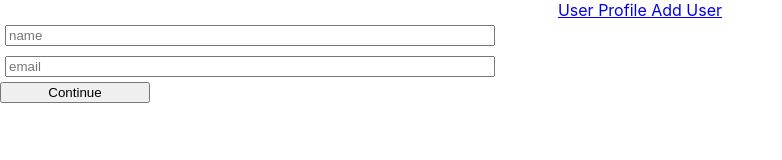
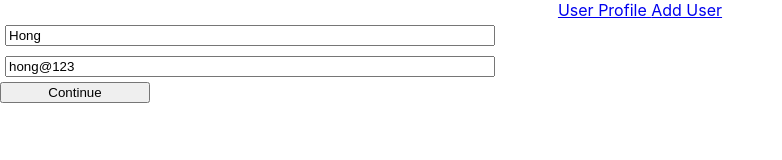
Before and after one commit to tommykindle/frontend-1, a React (Create React App) app in the folder front-end/: page /edit/0 in a window 1280 px wide. Shown: the top 160 px of the page, without its empty margins (0-782 px from the left). Built offline with nearby package versions, Linux system fonts and the light colour scheme.

Commit message:
set to find the right person to edit but have not got it edited yet

```diff
--- a/front-end/src/App.js
+++ b/front-end/src/App.js
@@ -24,12 +24,11 @@ function App() {
       <Route exact path="/"
              render={props => users.map(person => <UserProfileCard person={person}/>)}/>
       <Route path="/edit/:id"
-             render={props =>
-              //  console.log(props)
-              //  console.log(users.find(person => person.id.toString() === props.match.params.id))
-              //  return
-              <Form {...props} />
-             } />
+             render={props => {
+               console.log(props)
+               const person = users.find(person => person.id.toString() === props.match.params.id)
+               return  <Form {...props} initialPerson = {person} />
+             }}/>
     </div>
   );
 }
--- a/front-end/src/Components/Form.js
+++ b/front-end/src/Components/Form.js
@@ -3,8 +3,8 @@ import UserProfileCard from './UserProfileCard';
 
 const Form = (props) => {
     console.log('props', props)
-    const {submitUsers} = props
-    const [person, setPerson] = useState({name: "", email: ""})
+    const {submitUsers, initialPerson} = props
+    const [person, setPerson] = useState(initialPerson || {name: "", email: ""})
     const handleChange = event => {
         setPerson({...person, [event.target.name]: event.target.value
     })}
```
